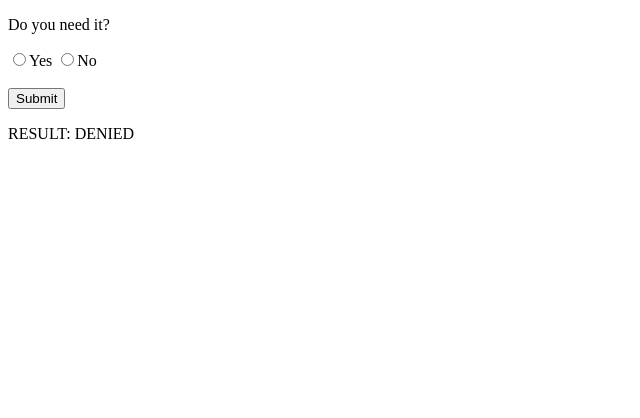
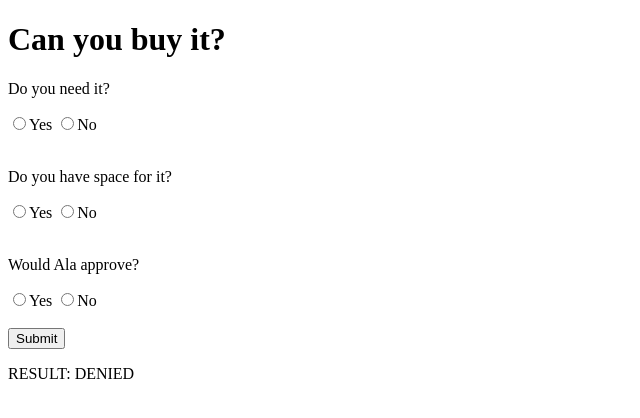
Before and after one commit to mserino/Canyoubuyit, a website: page public/index.html in a window 1280 px wide. Both pictures are taken after a click on the button "Submit". Shown: the whole page, without its empty margins (0-640 px from the left). Drawn offline with nearby package versions, Linux system fonts and the light colour scheme.

Commit message:
checks how many -yes- answers there are, if more than two the request is approved

```diff
--- a/public/index.html
+++ b/public/index.html
@@ -4,12 +4,24 @@
 	<title></title>
 </head>
 <body>
-
+<h1>Can you buy it?</h1>
 <section>
 	<div>
 		<p>
-			<form id="needItSelection">
+			<form class="needItSelection">
 				<p>Do you need it?</p>
+				<input type="radio" name="select" value="yes">Yes
+				<input type="radio" name="select" value="no">No
+				<br>
+			</form><br>
+			<form class="needItSelection">
+				<p>Do you have space for it?</p>
+				<input type="radio" name="select" value="yes">Yes
+				<input type="radio" name="select" value="no">No
+				<br>
+			</form><br>
+			<form class="needItSelection">
+				<p>Would Ala approve?</p>
 				<input type="radio" name="select" value="yes">Yes
 				<input type="radio" name="select" value="no">No
 				<br>
--- a/public/js/index.js
+++ b/public/js/index.js
@@ -1,9 +1,17 @@
 $(document).ready(function(){
 
 	$('#submit').on('click', function(){
-		// $('#formValue').text($('input[name=select]:checked', '#needItSelection').val());
-		var needItValue = $('input[name=select]:checked', '#needItSelection').val();
-		if ( needItValue === 'yes') {
+
+		var yesCounter = 0;
+		$('.needItSelection').each(function(){
+			var selection = $('input[name=select]:checked', this).val();
+			if (selection === 'yes') {
+				yesCounter += 1;
+			}
+		});
+		console.log(yesCounter);
+
+		if(yesCounter >= 2){
 			$('#formValue').text('APPROVED');
 		} else {
 			$('#formValue').text('DENIED');
```
